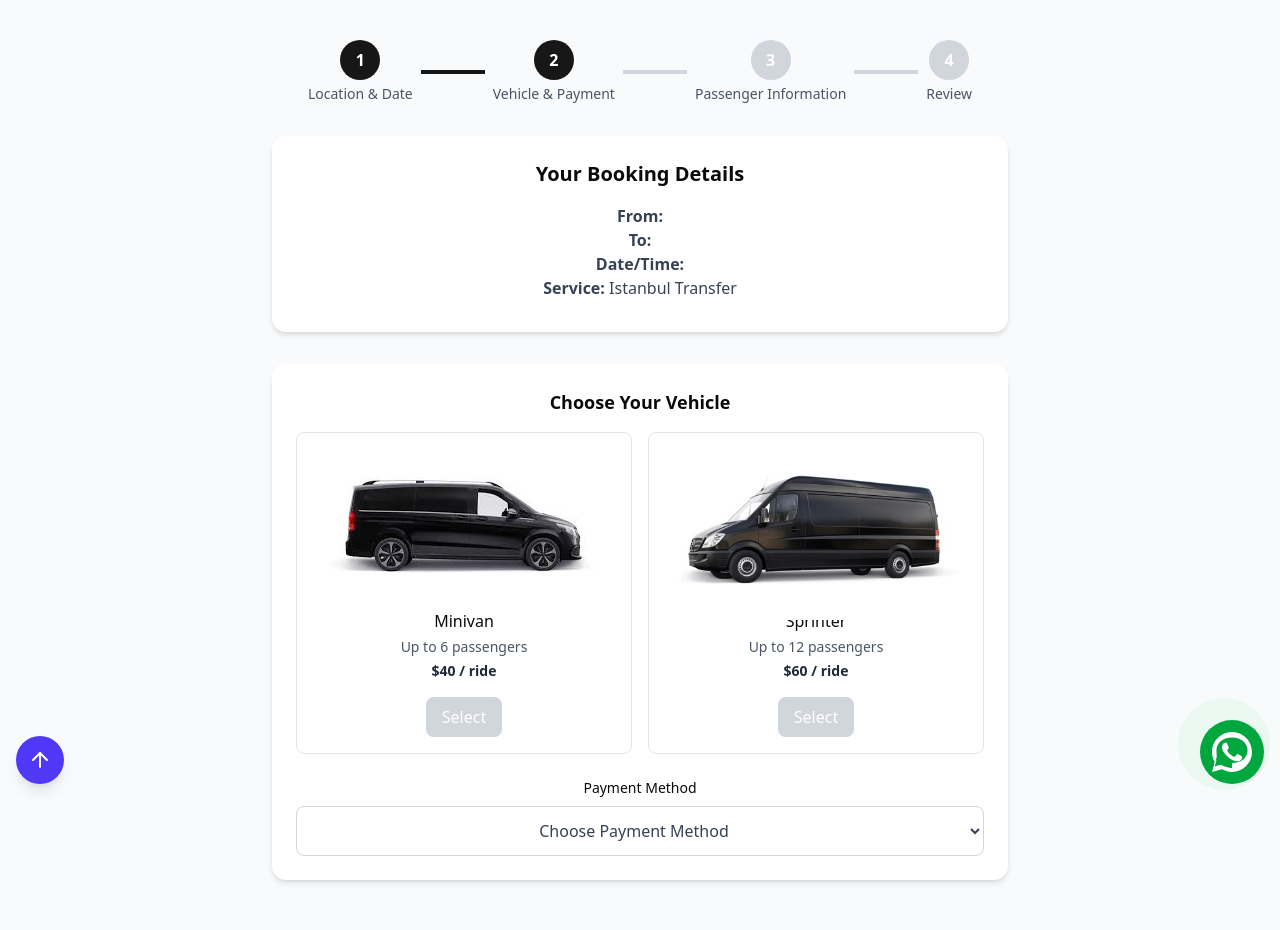
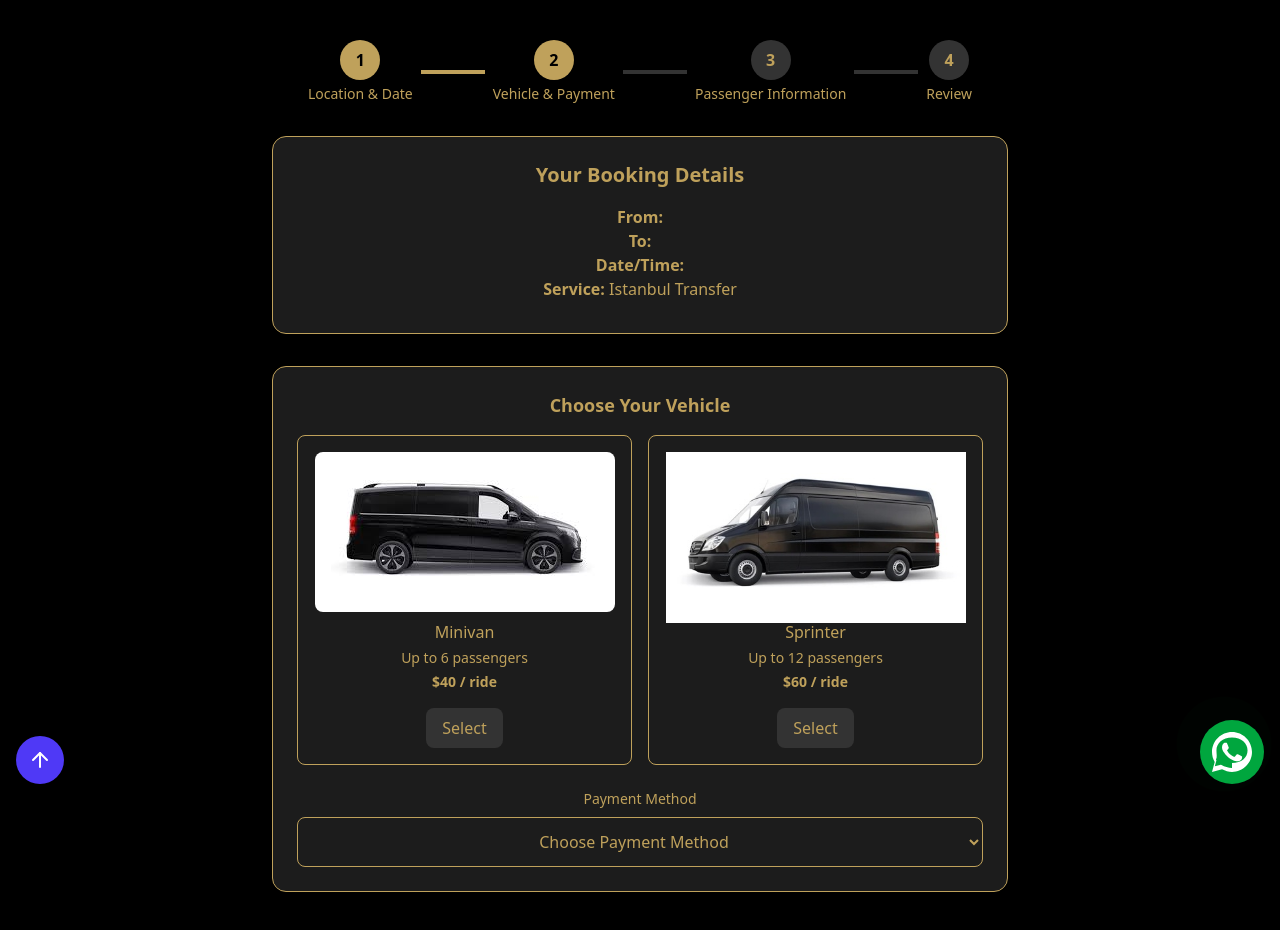
Before and after one commit to 0xSyntellect/v0-lp, a Next.js app: page /booking in a window 1280 px wide. Shown: the top 930 px of the page. Built offline with nearby package versions, Linux system fonts and the light colour scheme.

Commit message:
booking flow style updated

```diff
--- a/app/booking/page.tsx
+++ b/app/booking/page.tsx
@@ -26,7 +26,9 @@ function BookingContent() {
   const [currentStep, setCurrentStep] = useState(2);
 
   // Step 2: Vehicle selection
-  const [selectedVehicle, setSelectedVehicle] = useState<VehicleInfo | null>(null);
+  const [selectedVehicle, setSelectedVehicle] = useState<VehicleInfo | null>(
+    null
+  );
 
   // Step 3: Passenger details
   const [passengerDetails, setPassengerDetails] = useState(
@@ -164,13 +166,17 @@ function BookingContent() {
   ];
 
   return (
-    <main className="min-h-screen py-10 bg-gray-50">
+    <main className="min-h-screen py-10 bg-black text-[#BFA15B]">
       <div className="max-w-3xl mx-auto px-4">
         {/* Progress Bar */}
         <div className="flex items-center justify-center mb-8">
           {steps.map(({ step, title }, index) => {
-            const circleClass = `rounded-full w-10 h-10 flex items-center justify-center text-white font-bold ${
-              currentStep >= step ? "bg-primary" : "bg-gray-300"
+            // Build circle classes dynamically so the active steps are gold + black text
+            // and the inactive steps are dark with gold text
+            const circleClass = `rounded-full w-10 h-10 flex items-center justify-center font-bold ${
+              currentStep >= step
+                ? "bg-[#BFA15B] text-black"
+                : "bg-[#333333] text-[#BFA15B]"
             }`;
 
             let circleContent;
@@ -198,12 +204,14 @@ function BookingContent() {
               <div key={step} className="flex items-center">
                 <div className="flex flex-col items-center">
                   {circleContent}
-                  <span className="text-sm mt-1 text-gray-600">{title}</span>
+                  <span className="text-sm mt-1 text-[#BFA15B]">{title}</span>
                 </div>
                 {index < steps.length - 1 && (
                   <div
                     className={`h-1 w-16 mx-2 ${
-                      currentStep >= step + 1 ? "bg-primary" : "bg-gray-300"
+                      currentStep >= step + 1
+                        ? "bg-[#BFA15B]"
+                        : "bg-[#333333]"
                     }`}
                   />
                 )}
@@ -213,11 +221,11 @@ function BookingContent() {
         </div>
 
         {/* Booking Details Card */}
-        <div className="bg-white p-6 rounded-xl shadow-md mb-8">
-          <h2 className="text-xl font-semibold mb-4 text-center">
+        <div className="bg-[#1c1c1c] p-6 rounded-xl border border-[#BFA15B] mb-8">
+          <h2 className="text-xl font-semibold mb-4 text-center text-[#BFA15B]">
             Your Booking Details
           </h2>
-          <div className="text-gray-700 mb-2 text-center">
+          <div className="mb-2 text-center text-[#BFA15B]">
             <p>
               <strong>From:</strong> {fromLocation}
             </p>
@@ -235,7 +243,9 @@ function BookingContent() {
             </p>
             <p>
               <strong>Service:</strong>{" "}
-              {serviceType === "transfer" ? "Istanbul Transfer" : "Hourly Rental"}
+              {serviceType === "transfer"
+                ? "Istanbul Transfer"
+                : "Hourly Rental"}
             </p>
             {selectedVehicle && (
               <p>
@@ -248,14 +258,14 @@ function BookingContent() {
 
         {/* STEP 2 => Vehicle Selection */}
         {currentStep === 2 && (
-          <div className="bg-white p-6 rounded-xl shadow-md mb-8">
-            <h3 className="text-lg font-semibold mb-4 text-center">
+          <div className="bg-[#1c1c1c] p-6 rounded-xl border border-[#BFA15B] mb-8">
+            <h3 className="text-lg font-semibold mb-4 text-center text-[#BFA15B]">
               Choose Your Vehicle
             </h3>
 
             <div className="grid grid-cols-1 md:grid-cols-2 gap-4">
               {/* Minivan */}
-              <div className="p-4 border rounded-md text-center">
+              <div className="p-4 border border-[#BFA15B] rounded-md text-center bg-transparent">
                 <div className="relative w-[300px] h-[160px] mx-auto">
                   <Image
                     src="/minivan.jpeg"
@@ -265,17 +275,15 @@ function BookingContent() {
                     className="rounded-md"
                   />
                 </div>
-                <h4 className="text-base font-medium mb-1">Minivan</h4>
-                <p className="text-sm text-gray-600 mb-1">Up to 6 passengers</p>
-                <p className="text-sm text-gray-800 font-semibold mb-4">
-                  $40 / ride
-                </p>
+                <h4 className="text-base font-medium mb-1 mt-2">Minivan</h4>
+                <p className="text-sm mb-1">Up to 6 passengers</p>
+                <p className="text-sm font-semibold mb-4">$40 / ride</p>
                 <button
                   onClick={() => handleSelectClick("Minivan", 40)}
                   className={
                     paymentMethod
-                      ? "px-4 py-2 rounded-md bg-blue-600 text-white hover:bg-blue-700"
-                      : "px-4 py-2 rounded-md bg-gray-300 text-white hover:bg-gray-400"
+                      ? "px-4 py-2 rounded-md border border-[#BFA15B] text-[#BFA15B] bg-transparent hover:bg-[#BFA15B] hover:text-black transition-colors duration-300"
+                      : "px-4 py-2 rounded-md bg-[#333333] text-[#BFA15B] cursor-not-allowed"
                   }
                 >
                   Select
@@ -283,7 +291,7 @@ function BookingContent() {
               </div>
 
               {/* Sprinter */}
-              <div className="p-4 border rounded-md text-center">
+              <div className="p-4 border border-[#BFA15B] rounded-md text-center bg-transparent">
                 <div className="relative w-[300px] h-[160px] mx-auto">
                   <Image
                     src="/sprinter w background.jpg"
@@ -293,17 +301,15 @@ function BookingContent() {
                     height={160}
                   />
                 </div>
-                <h4 className="text-base font-medium mb-1">Sprinter</h4>
-                <p className="text-sm text-gray-600 mb-1">Up to 12 passengers</p>
-                <p className="text-sm text-gray-800 font-semibold mb-4">
-                  $60 / ride
-                </p>
+                <h4 className="text-base font-medium mb-1 mt-2">Sprinter</h4>
+                <p className="text-sm mb-1">Up to 12 passengers</p>
+                <p className="text-sm font-semibold mb-4">$60 / ride</p>
                 <button
                   onClick={() => handleSelectClick("Sprinter", 60)}
                   className={
                     paymentMethod
-                      ? "px-4 py-2 rounded-md bg-blue-600 text-white hover:bg-blue-700"
-                      : "px-4 py-2 rounded-md bg-gray-300 text-white hover:bg-gray-400"
+                      ? "px-4 py-2 rounded-md border border-[#BFA15B] text-[#BFA15B] bg-transparent hover:bg-[#BFA15B] hover:text-black transition-colors duration-300"
+                      : "px-4 py-2 rounded-md bg-[#333333] text-[#BFA15B] cursor-not-allowed"
                   }
                 >
                   Select
@@ -316,7 +322,7 @@ function BookingContent() {
                 Payment Method
               </label>
               <select
-                className="w-full px-4 py-3 border border-gray-300 rounded-md text-gray-700 bg-white text-center"
+                className="w-full px-4 py-3 border border-[#BFA15B] rounded-md bg-transparent text-[#BFA15B] text-center"
                 value={paymentMethod}
                 onChange={(e) => setPaymentMethod(e.target.value)}
               >
@@ -330,20 +336,24 @@ function BookingContent() {
 
         {/* STEP 3 => Passenger & Contact Information */}
         {currentStep === 3 && (
-          <div className="bg-white p-6 rounded-xl shadow-md mb-8 text-center">
-            <h3 className="text-lg font-semibold mb-8">
+          <div className="bg-[#1c1c1c] p-6 rounded-xl border border-[#BFA15B] mb-8 text-center">
+            <h3 className="text-lg font-semibold mb-8 text-[#BFA15B]">
               Passenger & Contact Details
             </h3>
 
             {/* Contact Information Form */}
-            <div className="mb-6 p-4 border rounded-md inline-block text-left">
-              <h4 className="font-medium mb-4 text-center">Contact Information</h4>
+            <div className="mb-6 p-4 border border-[#BFA15B] rounded-md inline-block text-left">
+              <h4 className="font-medium mb-4 text-center text-[#BFA15B]">
+                Contact Information
+              </h4>
               <div className="space-y-4">
                 <div>
-                  <label className="block text-sm font-medium mb-1">Email</label>
+                  <label className="block text-sm font-medium mb-1">
+                    Email
+                  </label>
                   <input
                     type="email"
-                    className="w-64 px-3 py-2 border border-gray-300 rounded-md"
+                    className="w-64 px-3 py-2 border border-[#BFA15B] rounded-md bg-transparent text-[#BFA15B] placeholder-[#666666]"
                     placeholder="Enter your email"
                     value={contactInfo.email}
                     onChange={(e) =>
@@ -357,7 +367,7 @@ function BookingContent() {
                   </label>
                   <input
                     type="tel"
-                    className="w-64 px-3 py-2 border border-gray-300 rounded-md"
+                    className="w-64 px-3 py-2 border border-[#BFA15B] rounded-md bg-transparent text-[#BFA15B] placeholder-[#666666]"
                     placeholder="Enter your phone number"
                     value={contactInfo.phone}
                     onChange={(e) =>
@@ -371,11 +381,14 @@ function BookingContent() {
                   </label>
                   <input
                     type="text"
-                    className="w-64 px-3 py-2 border border-gray-300 rounded-md"
+                    className="w-64 px-3 py-2 border border-[#BFA15B] rounded-md bg-transparent text-[#BFA15B] placeholder-[#666666]"
                     placeholder="Enter your WhatsApp number"
                     value={contactInfo.whatsapp}
                     onChange={(e) =>
-                      setContactInfo({ ...contactInfo, whatsapp: e.target.value })
+                      setContactInfo({
+                        ...contactInfo,
+                        whatsapp: e.target.value,
+                      })
                     }
                   />
                 </div>
@@ -383,17 +396,17 @@ function BookingContent() {
             </div>
 
             {/* Passenger Details */}
-            <h4 className="font-medium mb-4">Passenger Details</h4>
+            <h4 className="font-medium mb-4 text-[#BFA15B]">Passenger Details</h4>
             {passengerDetails.map((passenger, i) => {
               const open = isAccordionOpen[i];
               return (
                 <div
                   key={i}
-                  className="border rounded-md mb-4 inline-block text-left w-full max-w-md"
+                  className="border border-[#BFA15B] rounded-md mb-4 inline-block text-left w-full max-w-md"
                 >
                   <button
                     type="button"
-                    className="w-full flex justify-between items-center px-4 py-3 bg-gray-100 hover:bg-gray-200"
+                    className="w-full flex justify-between items-center px-4 py-3 bg-[#333333] hover:bg-[#444444] text-[#BFA15B]"
                     onClick={() => toggleAccordion(i)}
                   >
                     <span className="font-medium">Passenger #{i + 1}</span>
@@ -412,7 +425,7 @@ function BookingContent() {
                           </label>
                           <input
                             type="text"
-                            className="w-full px-3 py-2 border border-gray-300 rounded-md"
+                            className="w-full px-3 py-2 border border-[#BFA15B] rounded-md bg-transparent text-[#BFA15B] placeholder-[#666666]"
                             placeholder="First name"
                             value={passenger.firstName}
                             onChange={(e) =>
@@ -426,7 +439,7 @@ function BookingContent() {
                           </label>
                           <input
                             type="text"
-                            className="w-full px-3 py-2 border border-gray-300 rounded-md"
+                            className="w-full px-3 py-2 border border-[#BFA15B] rounded-md bg-transparent text-[#BFA15B] placeholder-[#666666]"
                             placeholder="Last name"
                             value={passenger.lastName}
                             onChange={(e) =>
@@ -442,11 +455,15 @@ function BookingContent() {
                           </label>
                           <input
                             type="text"
-                            className="w-full px-3 py-2 border border-gray-300 rounded-md"
+                            className="w-full px-3 py-2 border border-[#BFA15B] rounded-md bg-transparent text-[#BFA15B] placeholder-[#666666]"
                             placeholder="Passport number"
                             value={passenger.passportNumber}
                             onChange={(e) =>
-                              handlePassengerChange(i, "passportNumber", e.target.value)
+                              handlePassengerChange(
+                                i,
+                                "passportNumber",
+                                e.target.value
+                              )
                             }
                           />
                         </div>
@@ -456,7 +473,7 @@ function BookingContent() {
                           </label>
                           <input
                             type="text"
-                            className="w-full px-3 py-2 border border-gray-300 rounded-md"
+                            className="w-full px-3 py-2 border border-[#BFA15B] rounded-md bg-transparent text-[#BFA15B] placeholder-[#666666]"
                             placeholder="Your country/origin"
                             value={passenger.origin}
                             onChange={(e) =>
@@ -474,7 +491,7 @@ function BookingContent() {
             {/* Single Confirm button for Step 3 */}
             <div className="flex justify-center mt-6">
               <button
-                className="px-40 py-2 rounded-md bg-primary text-white"
+                className="px-40 py-2 rounded-md border border-[#BFA15B] text-[#BFA15B] bg-transparent hover:bg-[#BFA15B] hover:text-black transition-colors duration-300"
                 onClick={confirmPassengerDetails}
               >
                 Confirm
@@ -485,17 +502,20 @@ function BookingContent() {
 
         {/* STEP 4 => Final Review & Confirmation */}
         {currentStep === 4 && (
-          <div className="bg-white p-6 rounded-xl shadow-md mb-8">
-            <h3 className="text-lg font-semibold mb-4 text-center">
+          <div className="bg-[#1c1c1c] p-6 rounded-xl border border-[#BFA15B] mb-8">
+            <h3 className="text-lg font-semibold mb-4 text-center text-[#BFA15B]">
               Review & Confirmation
             </h3>
-            <p className="text-gray-700 mb-4 text-center">
+            <p className="mb-4 text-center text-[#BFA15B]">
               Please review your booking details.
             </p>
 
             {passengerDetails.map((p, i) => (
-              <div key={i} className="mb-4 p-4 border rounded-md text-center">
-                <p className="font-medium mb-2 text-center">
+              <div
+                key={i}
+                className="mb-4 p-4 border border-[#BFA15B] rounded-md text-center"
+              >
+                <p className="font-medium mb-2 text-center text-[#BFA15B]">
                   Passenger #{i + 1}
                 </p>
                 <p>
@@ -513,19 +533,19 @@ function BookingContent() {
               </div>
             ))}
 
-            <p className="text-gray-700 mb-2 text-center">
+            <p className="mb-2 text-center text-[#BFA15B]">
               <strong>Payment Method:</strong> {paymentMethod}
             </p>
             {selectedVehicle && (
-              <p className="text-gray-700 mb-6 text-center">
+              <p className="mb-6 text-center text-[#BFA15B]">
                 <strong>Vehicle:</strong> {selectedVehicle.name} — $
                 {selectedVehicle.price}
               </p>
             )}
 
             {/* Contact Summary */}
-            <div className="mb-4 p-4 border rounded-md text-center">
-              <p className="font-medium mb-2 text-center">
+            <div className="mb-4 p-4 border border-[#BFA15B] rounded-md text-center">
+              <p className="font-medium mb-2 text-center text-[#BFA15B]">
                 Summary of Contact Info
               </p>
               <p>
@@ -541,7 +561,7 @@ function BookingContent() {
 
             <div className="flex justify-center mt-6">
               <button
-                className="px-40 py-2 rounded-md bg-primary text-white"
+                className="px-40 py-2 rounded-md border border-[#BFA15B] text-[#BFA15B] bg-transparent hover:bg-[#BFA15B] hover:text-black transition-colors duration-300"
                 onClick={confirmBooking}
               >
                 Confirm Booking
@@ -558,7 +578,7 @@ export default function BookingPage() {
   return (
     <Suspense
       fallback={
-        <div className="min-h-screen flex items-center justify-center">
+        <div className="min-h-screen flex items-center justify-center bg-black text-[#BFA15B]">
           Loading booking information...
         </div>
       }
```
